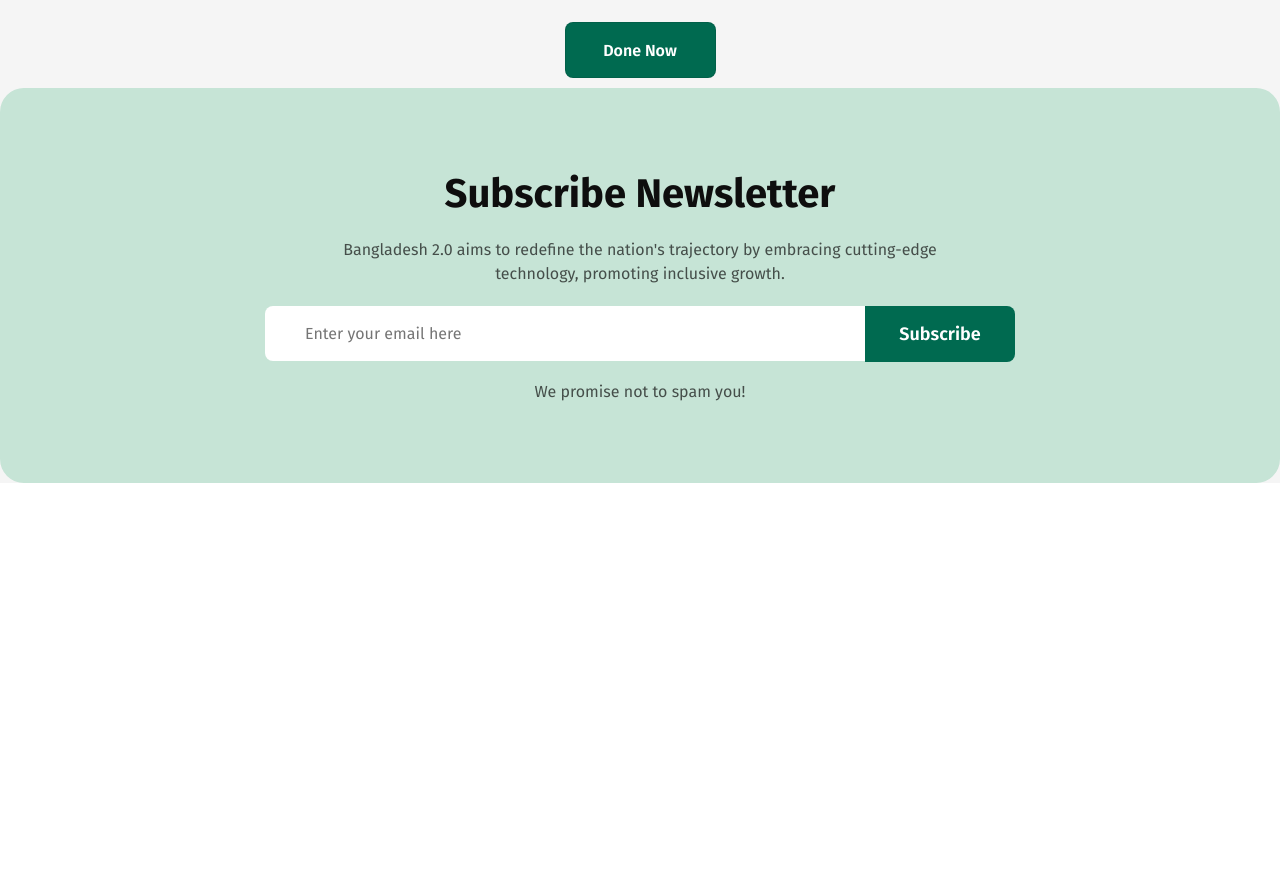
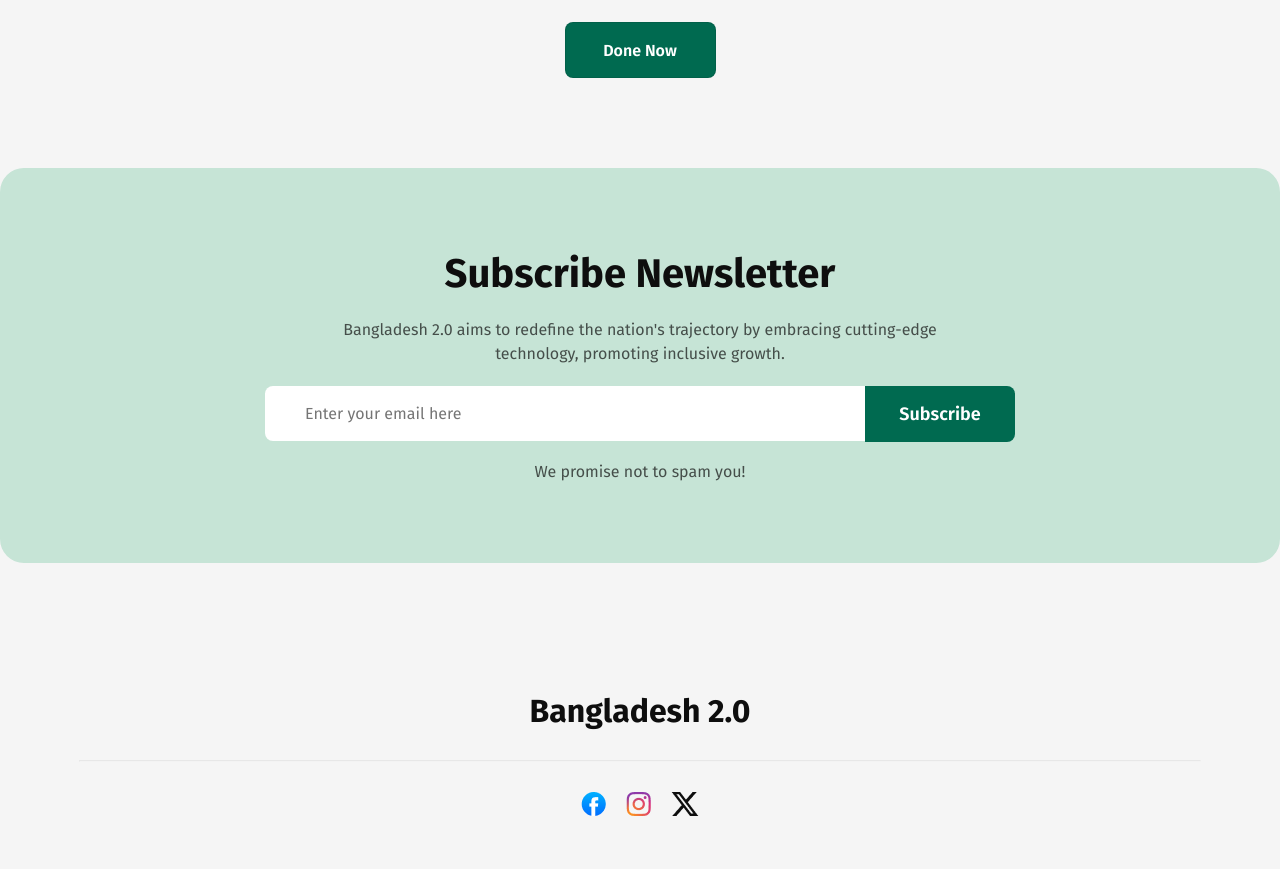
Before and after one commit to Mashruf-Ahmed55/assessment-01, a plain HTML site: page index.html in a window 1280 px wide. Shown: the part 4434-5303 px from the top of the page. Before the commit the page ends 4917 px from the top, so only its background shows below. Drawn offline with Linux system fonts and the light colour scheme.

Commit message:
footer section

```diff
--- a/index.html
+++ b/index.html
@@ -244,6 +244,23 @@
         We promise not to spam you!
       </span>
     </section>
+
+    <!-- Footer Section -->
+    <footer id="footer">
+      <h1>Bangladesh 2.0</h1>
+      <hr/>
+      <div class="social-links">
+        <a href="/">
+          <img src="./assets/facebook.png" alt="">
+        </a>
+        <a href="/">
+          <img src="./assets/instagram.png" alt="">
+        </a>
+        <a href="/">
+          <img src="./assets/x.png" alt="">
+        </a>
+      </div>
+    </footer>
   </div>
 </body>
 
--- a/styles/style.css
+++ b/styles/style.css
@@ -246,10 +246,6 @@ footer {
   transition: 0.3s ease-in-out;
 }
 
-#feature-section .feature-box .box:hover {
-  transform: scale(1.02);
-  box-shadow: rgba(0, 0, 0, 0.24) 0px 3px 8px;
-}
 
 #feature-section .feature-box .box .texts h3 {
   color: rgba(14, 14, 14, 0.8);
@@ -297,7 +293,7 @@ footer {
   background: rgb(255, 194, 57);
 }
 #feature-section .feature-box .box:nth-child(3) button:hover {
-  background: rgb(236, 185, 67);
+  background: rgb(255, 221, 108);
 }
 
 #feature-section .quote-box {
@@ -416,8 +412,13 @@ footer {
   background: var(--primary-bg-cooler);
   color: rgb(14, 14, 14);
   font-size: 16px;
+  transition: 0.2s ease-in-out;
   font-weight: 500;
   line-height: 19px;
+}
+#opinion-section .opinion-content tr td:nth-child(2) button:hover {
+  background-color: var(--btn-hover-bg);
+  color: white;
 }
 #opinion-section .opinion-content tr:nth-child(3) td {
   border-bottom: none;
@@ -515,6 +516,10 @@ footer {
   font-size: 16px;
   font-weight: 600;
   line-height: 22px;
+  transition: 0.2s ease-in-out;
+}
+#news-section .news-container .news .text a:hover {
+  background-color: var(--btn-hover-bg);
 }
 
 /* Donate Section */
@@ -597,11 +602,16 @@ footer {
   font-size: 16px;
   font-weight: 600;
   line-height: 22px;
+  transition: 0.2s ease-in-out;
+}
+#donate-section button:hover {
+  background-color: var(--btn-hover-bg);
 }
 
 /* Subscribe Newsletter Section */
 
 #subscribe-section {
+  margin-top: 80px;
   height: 395px;
   display: flex;
   flex-direction: column;
@@ -652,6 +662,11 @@ footer {
   padding: 17px 34px 17px 34px;
   border-radius: 0px 8px 8px 0px;
   background: rgb(0, 106, 80);
+  transition: 0.2s ease-in-out;
+}
+
+#subscribe-section .input-box button:hover {
+  background-color: var(--btn-hover-bg);
 }
 
 #subscribe-section span {
@@ -660,3 +675,32 @@ footer {
   font-weight: 400;
   line-height: 19px;
 }
+
+/* Footer Section */
+#footer {
+  height: 226px;
+  display: flex;
+  flex-direction: column;
+  justify-content: center;
+  align-items: center;
+  row-gap: 30px;
+  margin-top: 80px;
+  padding: 50px 160px 50px 160px;
+}
+
+#footer h1 {
+  color: rgb(14, 14, 14);
+  font-size: 32px;
+  font-weight: 700;
+  line-height: 38px;
+}
+#footer hr {
+  width: 1122px;
+  height: 0.3px;
+  background-color: rgba(14, 14, 14, 0.1);
+  opacity: 15%;
+}
+#footer .social-links {
+  display: flex;
+  column-gap: 20px;
+}
```
